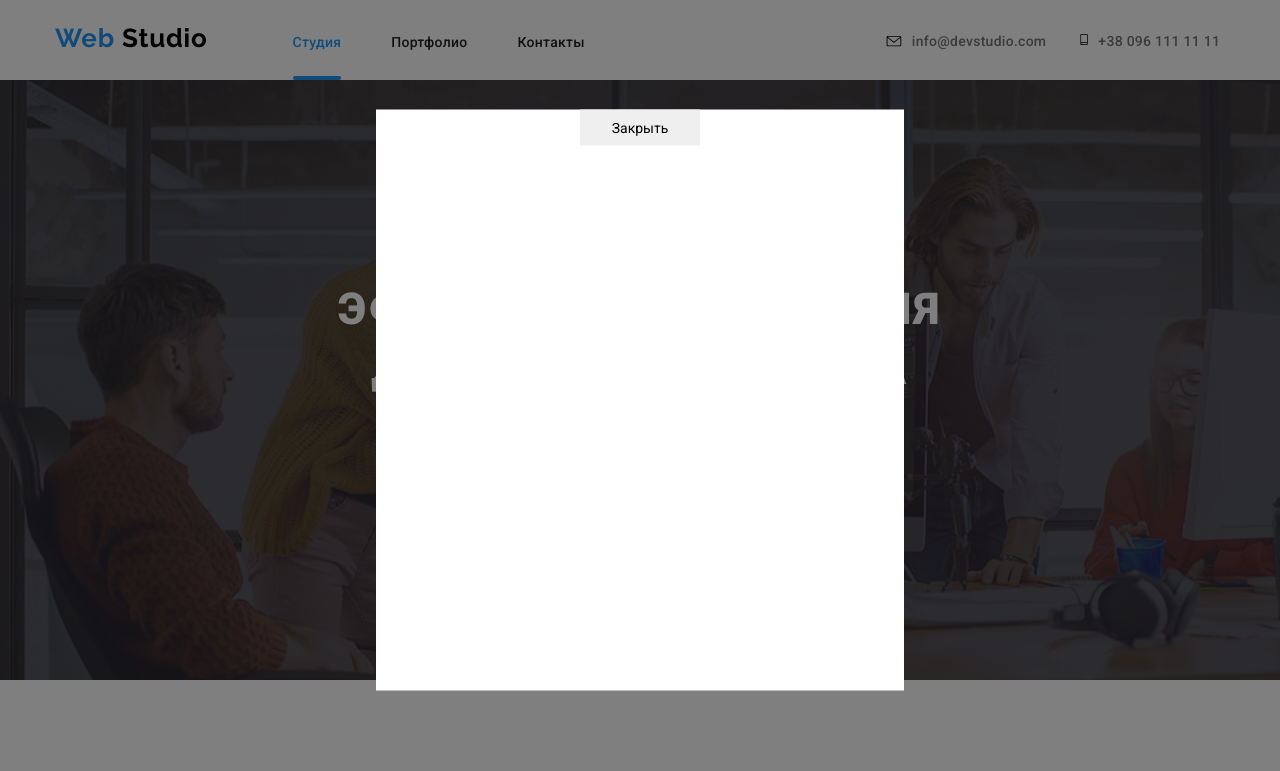
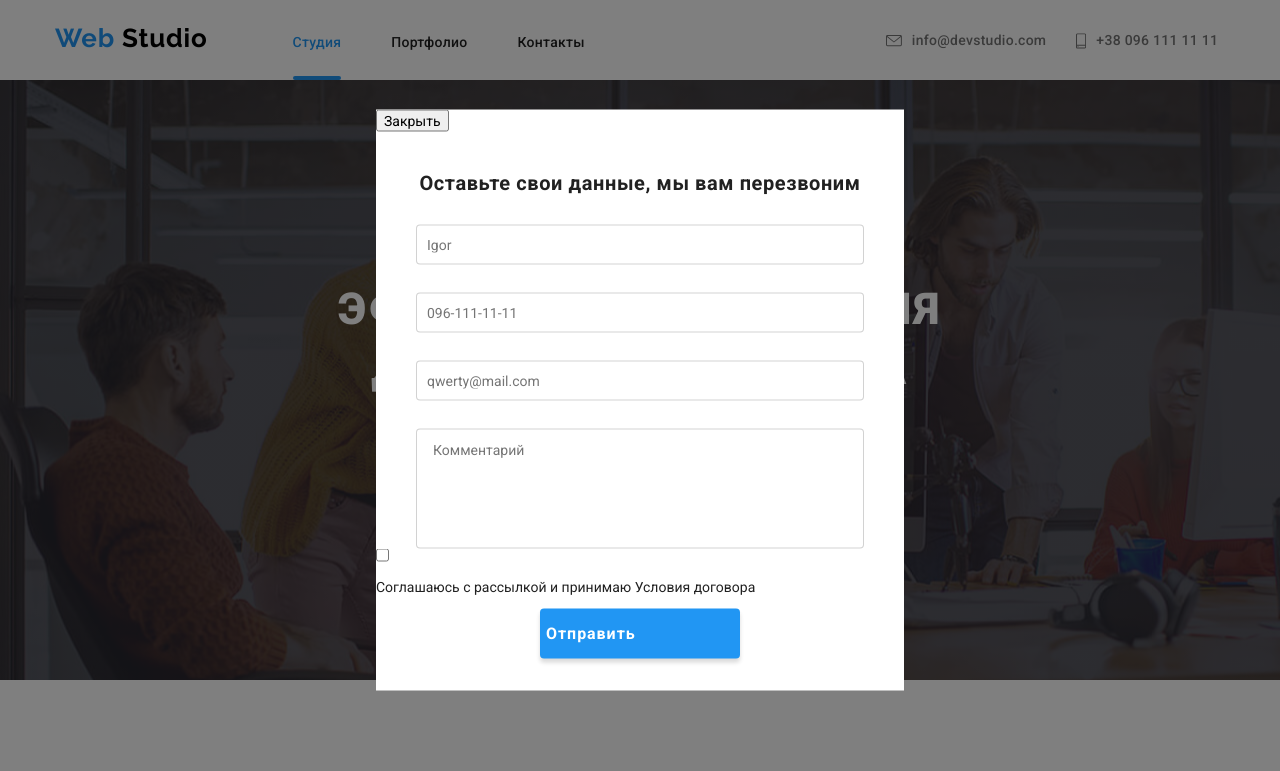
Before and after one commit to Vagan-Sevadovich/goit-markup-hw-05, a plain HTML site: page index.html in a window 1280 px wide. Both pictures are taken after a click on the button "Заказать услугу". Shown: the top 771 px of the page. Drawn offline with nearby package versions, Linux system fonts and the light colour scheme.

Commit message:
Коммит1

```diff
--- a/css/styles.css
+++ b/css/styles.css
@@ -136,13 +136,7 @@ html {
     transition: all 250ms cubic-bezier(0.4, 0, 0.2, 1);
 
 }
-.header-tel:hover,
-.header-tel:focus,
-.header-mail:hover,
-.header-mail:focus{
-    fill: #2196F3;
-    color: #2196F3;
-}
+
 .header-mail{
     display: flex;
     align-items: center;
@@ -155,14 +149,25 @@ html {
 }
 .header-icon{
     width: 16px;
-    height: 11px;
+    height: 12px;
     margin-right: 10px;
+    fill: #757575;
 }
 .header-icon2{
-    width: 12px;
-    height: 15px;
+    width: 10px;
+    height: 16px;
     margin-right: 10px;
+    fill: #757575;
 }
+.header-tel:hover,
+.header-tel:focus,
+.header-mail:hover,
+.header-mail:focus{
+    color: #2196F3;
+
+}
+
+
 /*Титульная*/
 
 .title-name{
@@ -197,9 +202,6 @@ html {
     font-weight: bold;
     font-size: 16px;
     line-height: 1.87;
-    display: flex;
-    align-items: center;
-    text-align: center;
     letter-spacing: 0.06em;
     color: #ffffff;
     background-color:#2196F3;
@@ -209,7 +211,6 @@ html {
 
 }
 .modal-btn1{
-    display: block;
     margin-left: auto;
     margin-right: auto;
     padding-right: 32px;
@@ -786,5 +787,127 @@ html {
     min-height: 581px;
     background-color: #fff;
     transition: all 500ms cubic-bezier(0.4, 0, 0.2, 1);
+}
+.footer-form{
+    margin-top: 72px;
+    margin-left: 94px;
+}
+
+
+.form-section-input{
+    width: 358px;
+    height: 50px;
+    border: 1px solid rgba(255, 255, 255, 0.3);
+    box-sizing: border-box;
+    filter: drop-shadow(0px 4px 4px rgba(0, 0, 0, 0.15));
+    border-radius: 4px;
+    background-color: #2F303A;
+    padding-left: 16px;
+    padding-top: 15px;
+    padding-bottom: 15px;
+}
+.form-section-input:focus{
+    outline: none ;
+}
+.form-section-input:focus:required:invalid:not(:placeholder-shown) {
+    border: 1px solid red;
+}
+.form-section-input:focus:required:valid:not(:placeholder-shown){
+    border: 1px solid green;
+}
+.modal-btn2{
+    width: 200px;
+    height: 50px;
+    background: #2196F3;
+    box-shadow: 0px 4px 4px rgba(0, 0, 0, 0.15);
+    border-radius: 4px;
+    border: 0;
+    margin-left: 12px;
+}
+.contact-form{
+    margin: 0 auto;
+}
+.contact-form-input{
+    width: 448px;
+    height: 40px;
+    border: 1px solid rgba(33, 33, 33, 0.2);
+    box-sizing: border-box;
+    border-radius: 4px;
+    display: block;
+    margin: 0 auto;
+    padding-left: 10px;
+}
+.contact-form-input:focus{
+    outline: none ;
+}
+.contact-form-input:not(:last-child){
+    margin-bottom: 28px;
+}
+.contact-form-info{
+    width: 448px;
+    height: 23px;
+    font-family: Roboto;
+    font-style: normal;
+    font-weight: bold;
+    font-size: 20px;
+    line-height: 1.15;
+    text-align: center;
+    letter-spacing: 0.03em;
+    color: #212121;
+    margin: 0 auto;
+    margin-bottom: 30px;
+    margin-top: 40px;
 
 }
+.contact-form-input:focus:required:invalid:not(:placeholder-shown){
+    border: 1px solid red
+}
+.contact-form-input:focus:required:valid:not(:placeholder-shown){
+    border: 1px solid green
+}
+.contact-form-message{
+    width: 448px;
+    height: 120px;
+    border: 1px solid rgba(33, 33, 33, 0.2);
+    box-sizing: border-box;
+    border-radius: 4px;
+    display: block;
+    margin: 0 auto;
+    padding-left: 10px;
+    resize: none;
+    padding-top: 12px;
+    padding-left: 16px;
+    padding-right: 16px;
+    padding-bottom: 12px;
+
+}
+.contact-form-message:focus{
+    outline: none;
+}
+.contact-form-message:focus:required:valid:not(:placeholder-shown) {
+    border: 1px solid green
+}
+.contact-form-message:focus:required:invalid:not(:placeholder-shown)  {
+    border: 1px solid red
+}
+
+
+.modal-btn4{
+    font-weight: bold;
+    font-size: 16px;
+    line-height: 1.87;
+
+    letter-spacing: 0.06em;
+    color: #FFFFFF;
+    align-items: center;
+    text-align: center;
+
+    width: 200px;
+    height: 50px;
+    background: #2196F3;
+    box-shadow: 0px 4px 4px rgba(0, 0, 0, 0.15);
+    border-radius: 4px;
+    border: 0;
+    display: flex;
+    margin: 0 auto;
+}
--- a/index.html
+++ b/index.html
@@ -30,11 +30,11 @@
                     <address class="header-adress">
                         <a class="header-mail link" href="info@devstudio.com">
                             <svg class="header-icon">
-                                <use href="./images/sprite.svg#envelope" width="16" height="11"></use>
+                                <use href="./images/sprite.svg#envelope" width="16" height="12"></use>
                             </svg> info@devstudio.com</a>
                         <a class="header-tel link" href="tel:+380961111111">
                             <svg class="header-icon2">
-                                <use href="./images/sprite.svg#smartphone" width="16" height="11"></use>
+                                <use href="./images/sprite.svg#smartphone" width="10" height="16"></use>
                             </svg>+38 096 111 11 11</a>
                     </address>
                 </nav>
@@ -348,12 +348,33 @@
                         </li>
                     </ul>
                 </div>
+                <div class="footer-form">
+                    <p class="connected">ПОДПИШИТЕСЬ НА РАССЫЛКУ</p>
+                    <form class="form-section">
+                        <input class="form-section-input" type="email" name="user-mail" placeholder="E-mail" required minlength="2">
+                        <button type="submit" class="modal-btn2 modal-btn">Подписаться</button>
+                    </form>
+                </div>
             </div>
 
         </footer>
         <div class="backdrop is-hidden " data-modal>
-            <div class="modal ">
-                <button data-modal-close class="modal-btn1">Закрыть</button>
+            <div class="modal">
+                <button data-modal-close class="modal-btn3">Закрыть</button>
+                <p class="contact-form-info">Оставьте свои данные, мы вам перезвоним</p>
+                <section class="contact-form-section">
+                    <form class="contact-form">
+                        <input type="text" class="contact-form-input" name="user-name" required minlength="2" placeholder="Igor">
+                        <input type="tel" class="contact-form-input" name="user-tel" required pattern="[0-9]{3}-[0-9]{3}-[0-9]{2}-[0-9]{2}" placeholder="096-111-11-11">
+                        <input type="email" class="contact-form-input" name="user-mail"  placeholder="qwerty@mail.com" required>
+                        <textarea class="contact-form-message" name="user-message" id="" cols="30" rows="10" placeholder="Комментарий" minlength="10" required></textarea>
+                        <section class="contact-form-checkbox">
+                            <input type="checkbox">
+                            <p>Соглашаюсь с рассылкой и принимаю Условия договора</p>
+                        </section>
+                        <button type="submit" class="modal-btn4">Отправить</button>
+                    </form>
+                </section>
             </div>
         </div>
         <script src="./js/modal.js"></script>
```
Also changed, not shown: portfolio.html (+2 -2 lines).
